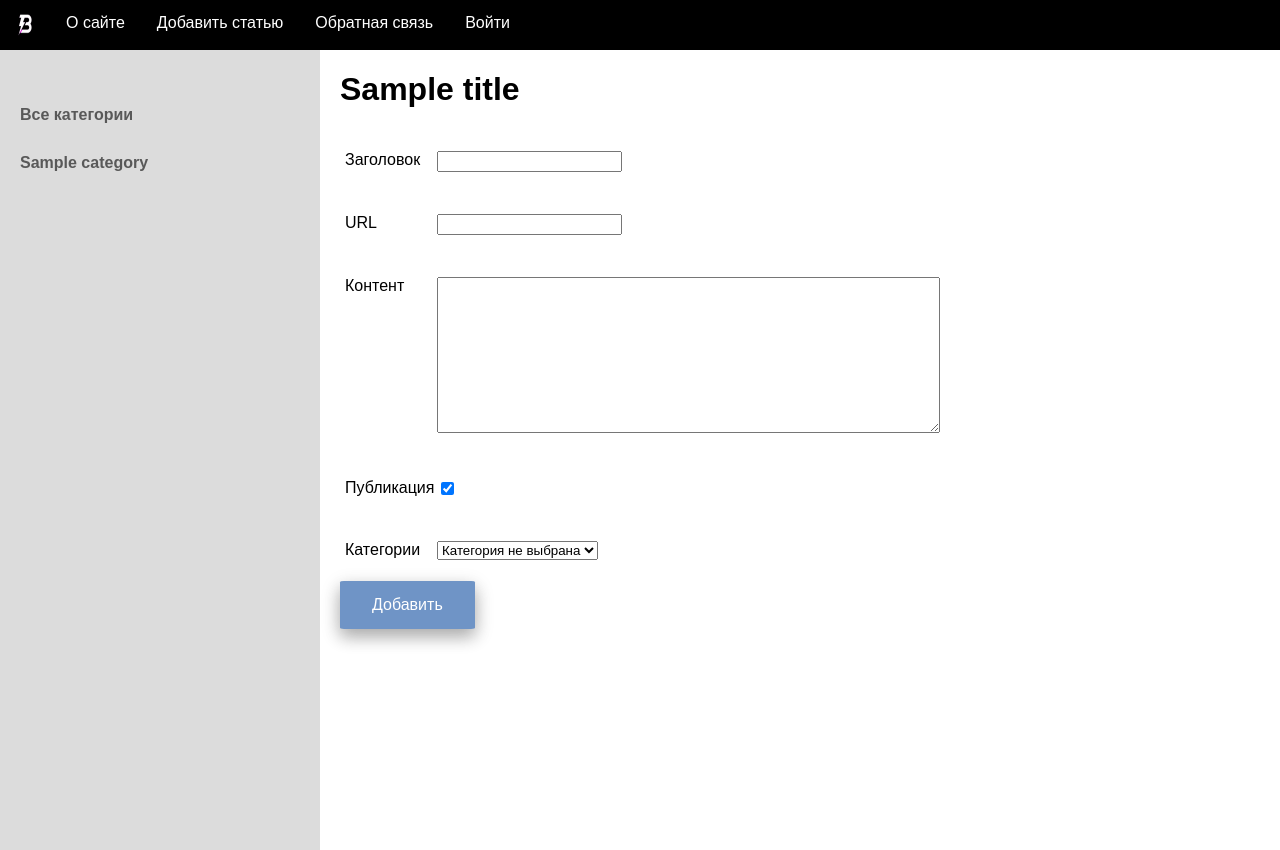
After one commit to S-P-ring/FamousMen, a Django app: template bsite/men/templates/men/addpage.html in a window 1280 px wide. The commit adds this page. Run offline with Django 4.2, Linux system fonts and the light colour scheme; tables that the repository leaves empty hold one stand-in row (values such as "Sample post"); the template is opened without the code that fills it: values that come from a table or form of the project are taken from there, most other values are stand-ins (such as "Sample title", 1, 10 or a date in 2020).

Commit message:
add forms.py

```diff
--- a/bsite/men/admin.py
+++ b/bsite/men/admin.py
@@ -6,12 +6,14 @@ class MenAdmin(admin.ModelAdmin):
     list_display = ('id', 'title', 'time_create', 'photo', 'is_published')
     list_display_links = ('id', 'title')
     search_fields = ('title', 'content')
+    prepopulated_fields = {'slug': ('title',)}
 
 
 class CategoryAdmin(admin.ModelAdmin):
     list_display = ('id', 'name')
     list_display_links = ('id', 'name')
     search_fields = ('name',)
+    prepopulated_fields = {'slug': ('name',)}
 
 admin.site.register(Men, MenAdmin)
 admin.site.register(Category, CategoryAdmin)
--- /dev/null
+++ b/bsite/men/forms.py
@@ -0,0 +1,10 @@
+from django import forms
+from .models import Men, Category
+
+
+class AddPostForm(forms.Form):
+    title = forms.CharField(max_length=255, label='Заголовок')
+    slug = forms.SlugField(max_length=255, label='URL')
+    content = forms.CharField(widget=forms.Textarea(attrs={'cols': 60, 'rows': 10}), label='Контент')
+    is_published = forms.BooleanField(label='Публикация', initial=True)
+    cat = forms.ModelChoiceField(queryset=Category.objects.all(), label='Категории', empty_label='Категория не выбрана')
--- a/bsite/men/models.py
+++ b/bsite/men/models.py
@@ -4,18 +4,19 @@ from django.urls import reverse
 
 class Men(models.Model):
     title = models.CharField(max_length=125)
+    slug = models.SlugField(max_length=255, unique=True, db_index=True, verbose_name="URL")
     content = models.TextField(blank=True)
     photo = models.ImageField(upload_to="photos/%Y/%m/%d")
     time_create = models.DateTimeField(auto_now_add=True)
     time_update = models.DateTimeField(auto_now=True)
     is_published = models.BooleanField(default=True)
-    cat = models.ForeignKey('Category', on_delete=models.PROTECT, null=True, verbose_name='Category')
+    cat = models.ForeignKey('Category', on_delete=models.PROTECT, verbose_name='Category')
 
     def __str__(self):
         return self.title
 
     def get_absolute_url(self):
-        return reverse('post', kwargs={'post_id': self.pk})
+        return reverse('post', kwargs={'post_slug': self.slug})
 
     class Meta:
         verbose_name = 'Famous men'
@@ -25,12 +26,13 @@ class Men(models.Model):
 
 class Category(models.Model):
     name = models.CharField(max_length=100, db_index=True, verbose_name='Category')
+    slug = models.SlugField(max_length=255, unique=True, db_index=True, verbose_name="URL")
 
     def __str__(self):
         return self.name
 
     def get_absolute_url(self):
-        return reverse('category', kwargs={'cat_id': self.pk})
+        return reverse('category', kwargs={'cat_slug': self.slug})
 
     class Meta:
         verbose_name = 'Category of men'
--- a/bsite/men/static/men/css/base.css
+++ b/bsite/men/static/men/css/base.css
@@ -45,6 +45,7 @@ body {
 .columns {
     display: grid;
     grid-template-columns: 25% 75%;
+    height: 100vh;
 }
 
 .categories {
@@ -153,3 +154,33 @@ body {
 .article-content {
     display: inline;
 }
+
+.form-columns {
+    padding: 5px;
+    display: grid;
+    grid-template-columns: 10% 90%;
+}
+
+.row-form {
+    padding-right: 10px;
+
+}
+
+.button-add {
+    background-color: #6f94c6;
+    border: none;
+    color: white;
+    padding: 15px 32px;
+    margin-bottom: 15px;
+    text-align: center;
+    text-decoration: none;
+    display: inline-block;
+    border-radius: 3%;
+    font-size: 16px;
+    box-shadow: 0 8px 16px 0 rgba(0, 0, 0, 0.2), 0 6px 20px 0 rgba(0, 0, 0, 0.19);
+}
+
+.button-add:hover {
+    box-shadow: 0 12px 16px 0 rgba(0, 0, 0, 0.24), 0 17px 50px 0 rgba(0, 0, 0, 0.19);
+    color: black;
+}
--- /dev/null
+++ b/bsite/men/templates/men/addpage.html
@@ -0,0 +1,28 @@
+{% extends 'men/base.html' %}
+
+{% block content %}
+
+    <h1>{{title}}</h1>
+
+    <form action="{% url 'add_page' %}" method="post">
+        {% csrf_token %}
+
+        <div>{{ form.non_field_errors}}</div>
+
+        {% for f in form %}
+        <div class="row-form">
+            <div class="form-columns">
+
+                <p>{{f.label}}</p>
+        <div>
+        <p><label class="p-form" for="{{ f.id_for_label}}"></label>{{ f }}</p>
+        <div>{{ f.errors}}</div>
+        </div>
+            </div>
+        </div>
+        {% endfor %}
+
+        <button class="button-add" type="submit">Добавить</button>
+    </form>
+
+{% endblock %}
--- a/bsite/men/urls.py
+++ b/bsite/men/urls.py
@@ -7,6 +7,6 @@ urlpatterns = [
     path('addpage/', addpage, name='add_page'),
     path('contact/', contact, name='contact'),
     path('login/', login, name='login'),
-    path('post/<int:post_id>/', show_post, name='post'),
-    path('category/<int:cat_id>/', show_category, name='category')
+    path('post/<slug:post_slug>/', show_post, name='post'),
+    path('category/<slug:cat_slug>/', show_category, name='category')
 ]
```
Also changed, not shown: bsite/men/templates/men/post.html (added, +11 -0 lines), bsite/men/views.py (+36 -10 lines).
